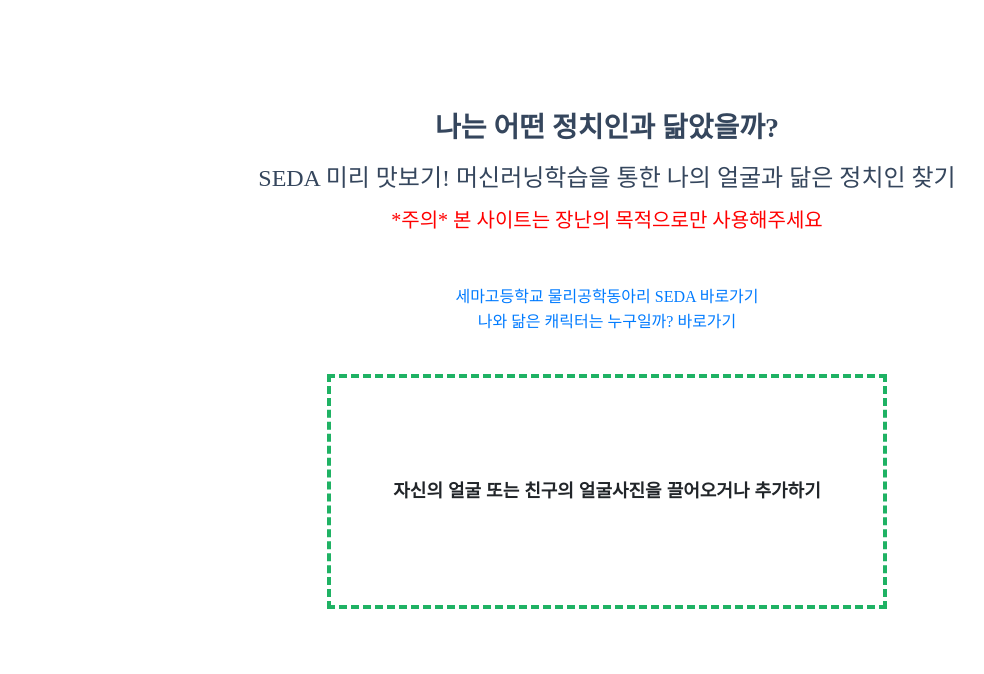
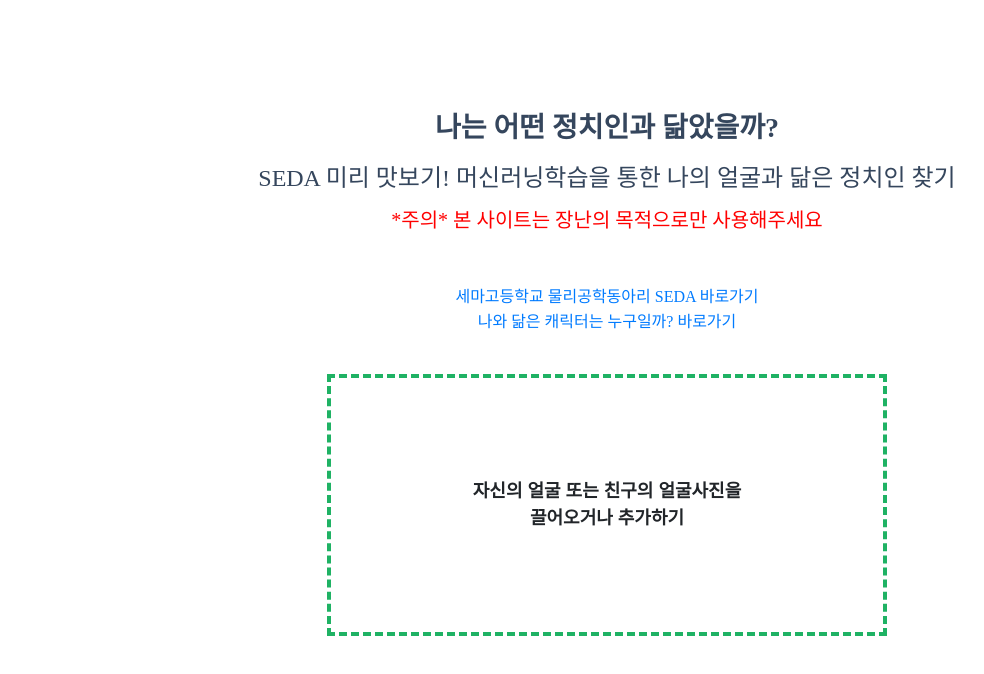
Before and after one commit to jinhuyk/TeachableMachine-FacePractice-JavaScript, a plain HTML site: page index.html in a window 1280 px wide. Shown: the part 84-758 px from the top of the page, without its empty margins (33-1017 px from the left). Drawn offline with nearby package versions, Linux system fonts and the light colour scheme; a script that the page names is missing.

Commit message:
Update index.html

```diff
--- a/index.html
+++ b/index.html
@@ -58,7 +58,7 @@
 
 		<div class="image-upload-wrap">
 			<input class="file-upload-input" type='file' onchange="readURL(this);" accept="image/*" />
-			<div class="drag-text">자신의 얼굴 또는 친구의 얼굴사진을 끌어오거나 추가하기
+			<div class="drag-text">자신의 얼굴 또는 친구의 얼굴사진을<br> 끌어오거나 추가하기
 
 			</div>
 		</div>
```
